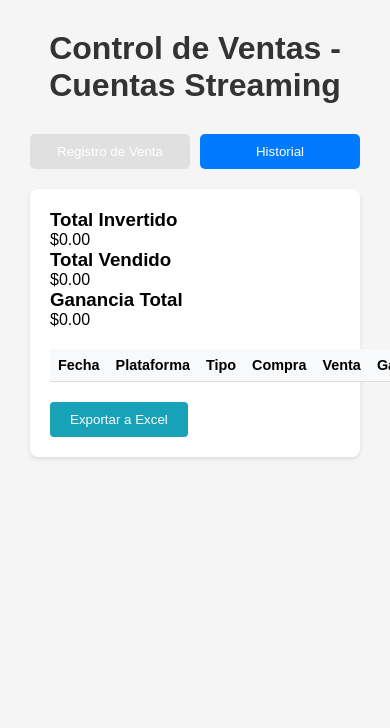
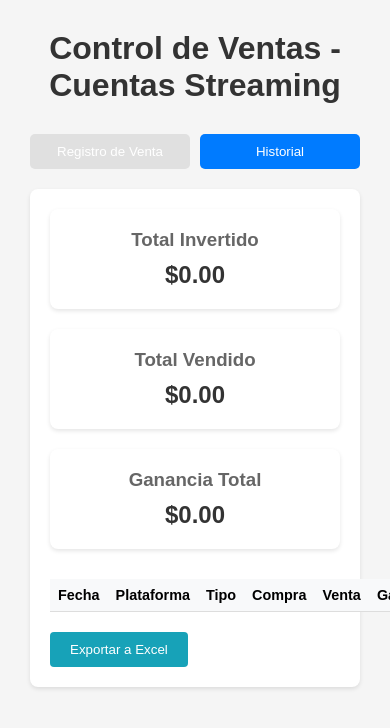
Before and after one commit to Scanlove/ventasdecuentaspremium, a plain HTML site: page index.html in a window 390 px wide. Both pictures are taken after a click on the button "Historial". Shown: the top 728 px of the page. Drawn offline with Linux system fonts and the light colour scheme.

Commit message:
Update styles.css

```diff
--- a/styles.css
+++ b/styles.css
@@ -79,6 +79,41 @@ button:hover {
     background-color: #218838;
 }
 
+.resumen-cards {
+    display: grid;
+    grid-template-columns: repeat(auto-fit, minmax(250px, 1fr));
+    gap: 20px;
+    margin-bottom: 30px;
+}
+
+.card {
+    background: white;
+    padding: 20px;
+    border-radius: 8px;
+    box-shadow: 0 2px 4px rgba(0,0,0,0.1);
+    text-align: center;
+}
+
+.card h3 {
+    color: #666;
+    margin-bottom: 10px;
+}
+
+.card p {
+    font-size: 24px;
+    color: #333;
+    font-weight: bold;
+}
+
+.ganancia-preview {
+    margin: 15px 0;
+    padding: 10px;
+    background-color: #f8f9fa;
+    border-radius: 4px;
+    text-align: center;
+    font-weight: bold;
+}
+
 table {
     width: 100%;
     border-collapse: collapse;
@@ -121,6 +156,16 @@ th {
     background-color: #c82333;
 }
 
+td.ganancia-positiva {
+    color: #28a745;
+    font-weight: bold;
+}
+
+td.ganancia-negativa {
+    color: #dc3545;
+    font-weight: bold;
+}
+
 @media (max-width: 768px) {
     .container {
         padding: 10px;
@@ -138,4 +183,8 @@ th {
         padding: 8px;
         font-size: 0.9em;
     }
+
+    .resumen-cards {
+        grid-template-columns: 1fr;
+    }
 }
```
